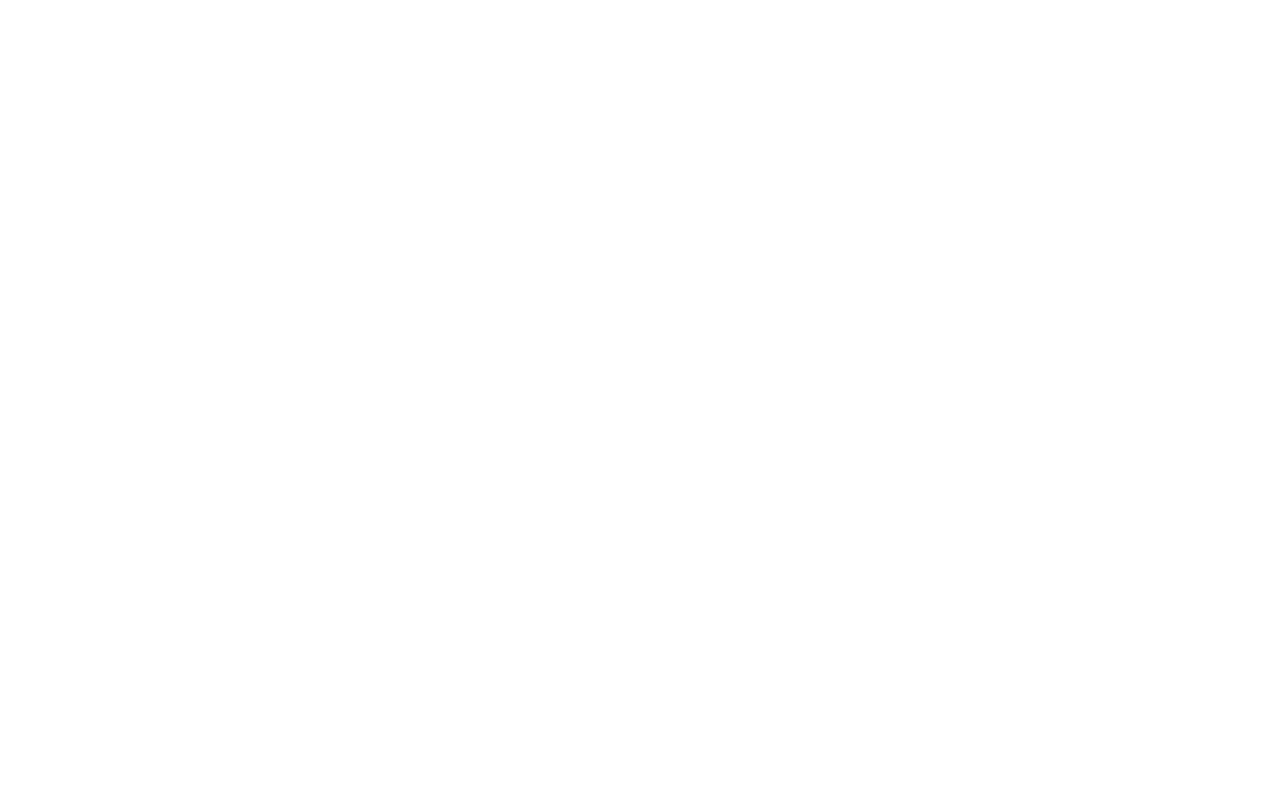
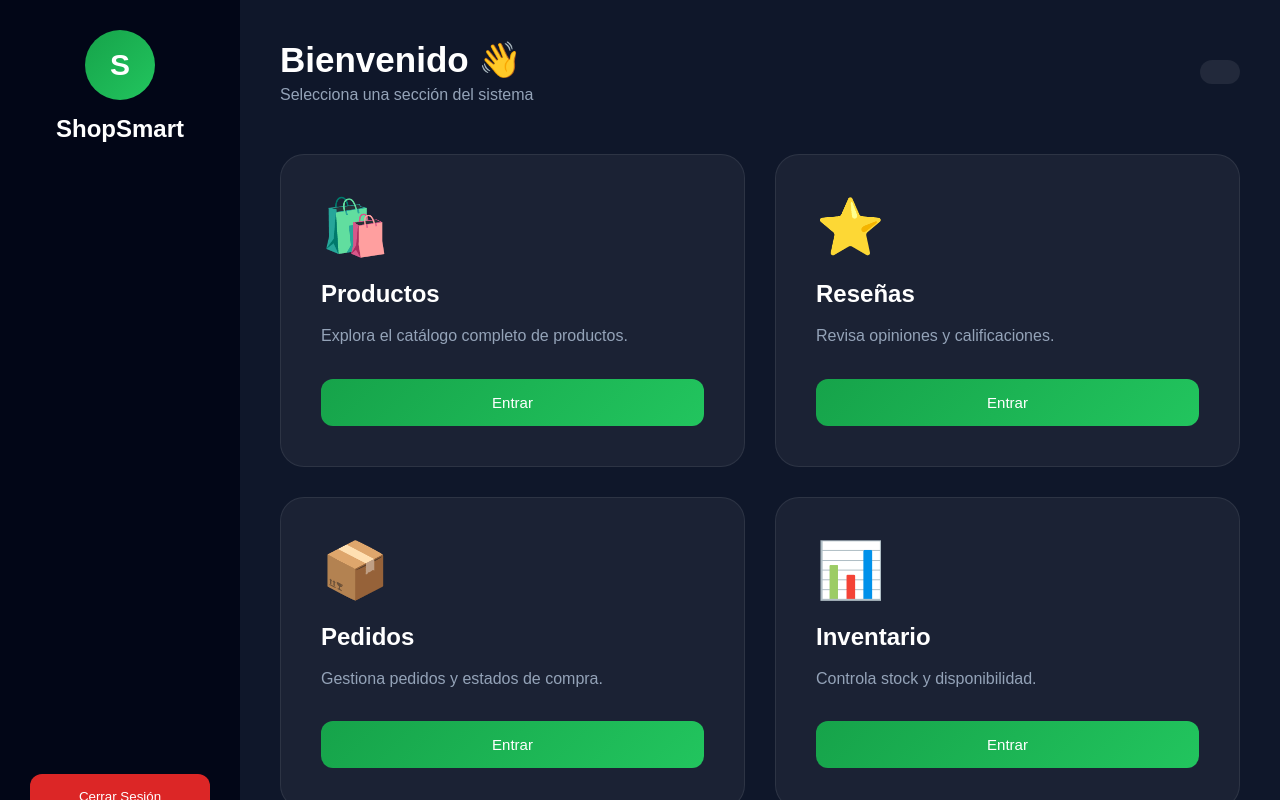
Before and after one commit to psmaicol/fullstack_III, an Angular app in the folder Frontend/Shopsmart/: page /inicio in a window 1280 px wide. Before the commit this address led to /. Built offline with nearby package versions, Linux system fonts and the light colour scheme.

Commit message:
se crea el inicio

```diff
--- a/Frontend/Shopsmart/src/app/pages/dashboard/login-components/login-components.html
+++ b/Frontend/Shopsmart/src/app/pages/dashboard/login-components/login-components.html
@@ -1,4 +1,7 @@
 <div class="login-container">
+  <h1 style="color:white;">
+  LOGIN FUNCIONANDO
+</h1>
 
   <div class="login-card">
 
@@ -44,17 +47,13 @@
         >
 
       </div>
-
-      <button
-        type="submit"
-        class="login-btn"
-        [disabled]="loading"
-      >
-
-        {{ loading ? 'Ingresando...' : 'Ingresar' }}
-
-      </button>
-
+<button
+  type="button"
+  (click)="login()"
+  class="login-btn"
+>
+  TEST LOGIN
+</button>
       <div class="register-section">
 
         <span>
--- a/Frontend/Shopsmart/src/app/pages/dashboard/login-components/login-components.ts
+++ b/Frontend/Shopsmart/src/app/pages/dashboard/login-components/login-components.ts
@@ -41,11 +41,52 @@
 
   }
 
-   login() {
+login() {
 
-    // tu login
+  console.log('FUNCIONA');
+  if (this.loginForm.invalid) {
+
+    this.loginForm.markAllAsTouched();
+
+    return;
 
   }
+
+  this.loading = true;
+
+  this.http.post(
+    'http://localhost:8084/usuario/login',
+    this.loginForm.value
+  ).subscribe({
+
+    next: (resp: any) => {
+
+      this.loading = false;
+
+      localStorage.setItem(
+        'usuario',
+        JSON.stringify(resp)
+      );
+
+      alert('Login correcto');
+
+      this.router.navigate(['/inicio']);
+
+    },
+
+    error: (err) => {
+
+      console.log(err);
+
+      this.loading = false;
+
+      alert('Correo o contraseña incorrectos');
+
+    }
+
+  });
+
+}
 
   goToRegister() {
 
@@ -53,4 +94,6 @@
 
   }
 
+
+
 }
--- a/Frontend/Shopsmart/src/app/pages/inicio-components/inicio-components.html
+++ b/Frontend/Shopsmart/src/app/pages/inicio-components/inicio-components.html
@@ -1 +1,149 @@
-<p>inicio-components works!</p>
+<div class="home-container">
+
+  <!-- SIDEBAR -->
+
+  <aside class="sidebar">
+
+    <div>
+
+      <div class="logo">
+
+        <div class="logo-circle">
+          S
+        </div>
+
+        <h2>ShopSmart</h2>
+
+      </div>
+
+    </div>
+
+    <button (click)="logout()">
+      Cerrar Sesión
+    </button>
+
+  </aside>
+
+  <!-- CONTENT -->
+
+  <main class="content">
+
+    <header class="topbar">
+
+      <div>
+
+        <h1>
+          Bienvenido 👋
+        </h1>
+
+        <p>
+          Selecciona una sección del sistema
+        </p>
+
+      </div>
+
+      <div class="user-box">
+
+        {{ usuario?.nombre }}
+
+      </div>
+
+    </header>
+
+    <!-- CATALOGO -->
+
+    <section class="catalog-grid">
+
+      <!-- PRODUCTOS -->
+
+      <div class="catalog-card">
+
+        <div class="icon">
+          🛍️
+        </div>
+
+        <h2>
+          Productos
+        </h2>
+
+        <p>
+          Explora el catálogo completo de productos.
+        </p>
+
+        <button>
+          Entrar
+        </button>
+
+      </div>
+
+      <!-- RESEÑAS -->
+
+      <div class="catalog-card">
+
+        <div class="icon">
+          ⭐
+        </div>
+
+        <h2>
+          Reseñas
+        </h2>
+
+        <p>
+          Revisa opiniones y calificaciones.
+        </p>
+
+        <button>
+          Entrar
+        </button>
+
+      </div>
+
+      <!-- PEDIDOS -->
+
+      <div class="catalog-card">
+
+        <div class="icon">
+          📦
+        </div>
+
+        <h2>
+          Pedidos
+        </h2>
+
+        <p>
+          Gestiona pedidos y estados de compra.
+        </p>
+
+        <button>
+          Entrar
+        </button>
+
+      </div>
+
+      <!-- INVENTARIO -->
+
+      <div class="catalog-card">
+
+        <div class="icon">
+          📊
+        </div>
+
+        <h2>
+          Inventario
+        </h2>
+
+        <p>
+          Controla stock y disponibilidad.
+        </p>
+
+        <button>
+          Entrar
+        </button>
+
+      </div>
+
+    </section>
+
+  </main>
+
+</div>
--- a/Frontend/Shopsmart/src/app/pages/inicio-components/inicio-components.scss
+++ b/Frontend/Shopsmart/src/app/pages/inicio-components/inicio-components.scss
@@ -0,0 +1,134 @@
+* {
+  margin: 0;
+  padding: 0;
+  box-sizing: border-box;
+  font-family: Arial, Helvetica, sans-serif;
+}
+
+.home-container {
+  display: flex;
+  min-height: 100vh;
+  background: #0f172a;
+}
+
+/* SIDEBAR */
+
+.sidebar {
+  width: 240px;
+  background: #020617;
+  padding: 30px;
+  display: flex;
+  flex-direction: column;
+  justify-content: space-between;
+}
+
+.logo {
+  text-align: center;
+}
+
+.logo-circle {
+  width: 70px;
+  height: 70px;
+  border-radius: 50%;
+  margin: auto;
+  background: linear-gradient(135deg, #16a34a, #22c55e);
+  display: flex;
+  justify-content: center;
+  align-items: center;
+  color: white;
+  font-size: 30px;
+  font-weight: bold;
+}
+
+.logo h2 {
+  color: white;
+  margin-top: 15px;
+}
+
+.sidebar button {
+  padding: 15px;
+  border: none;
+  border-radius: 12px;
+  background: #dc2626;
+  color: white;
+  cursor: pointer;
+}
+
+/* CONTENT */
+
+.content {
+  flex: 1;
+  padding: 40px;
+}
+
+.topbar {
+  display: flex;
+  justify-content: space-between;
+  align-items: center;
+  margin-bottom: 50px;
+}
+
+.topbar h1 {
+  color: white;
+  font-size: 35px;
+}
+
+.topbar p {
+  color: #94a3b8;
+  margin-top: 5px;
+}
+
+.user-box {
+  background: rgba(255,255,255,0.08);
+  color: white;
+  padding: 12px 20px;
+  border-radius: 12px;
+}
+
+/* CATALOG */
+
+.catalog-grid {
+  display: grid;
+  grid-template-columns: repeat(2, 1fr);
+  gap: 30px;
+}
+
+.catalog-card {
+  background: rgba(255,255,255,0.05);
+  border-radius: 24px;
+  padding: 40px;
+  border: 1px solid rgba(255,255,255,0.08);
+  transition: 0.3s;
+}
+
+.catalog-card:hover {
+  transform: translateY(-8px);
+  background: rgba(255,255,255,0.08);
+}
+
+.icon {
+  font-size: 55px;
+  margin-bottom: 20px;
+}
+
+.catalog-card h2 {
+  color: white;
+  margin-bottom: 15px;
+}
+
+.catalog-card p {
+  color: #94a3b8;
+  line-height: 1.6;
+  margin-bottom: 30px;
+}
+
+.catalog-card button {
+  width: 100%;
+  padding: 15px;
+  border: none;
+  border-radius: 12px;
+  background: linear-gradient(135deg, #16a34a, #22c55e);
+  color: white;
+  font-size: 15px;
+  cursor: pointer;
+}
```
Also changed, not shown: Frontend/Shopsmart/src/app/app.routes.ts (+11 -3 lines), Frontend/Shopsmart/src/app/pages/inicio-components/inicio-components.ts (+5 -3 lines), 1 other file (tests, documents, lock files or other folders).
